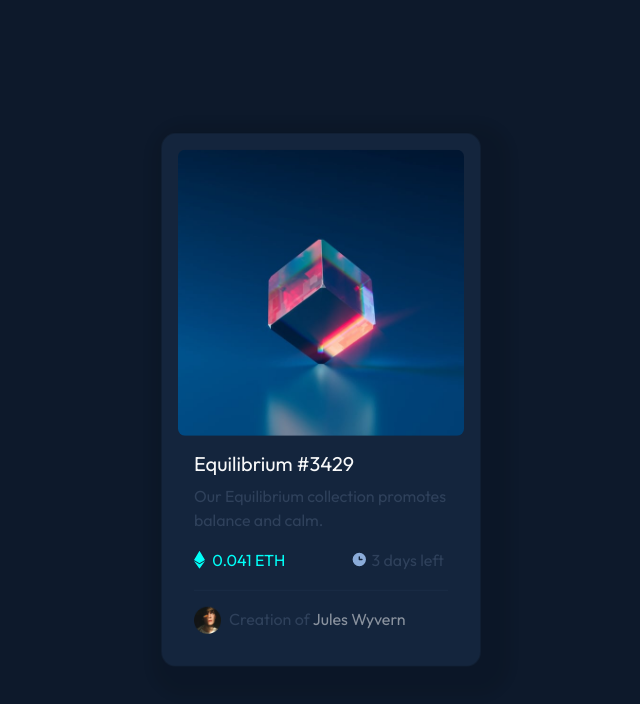
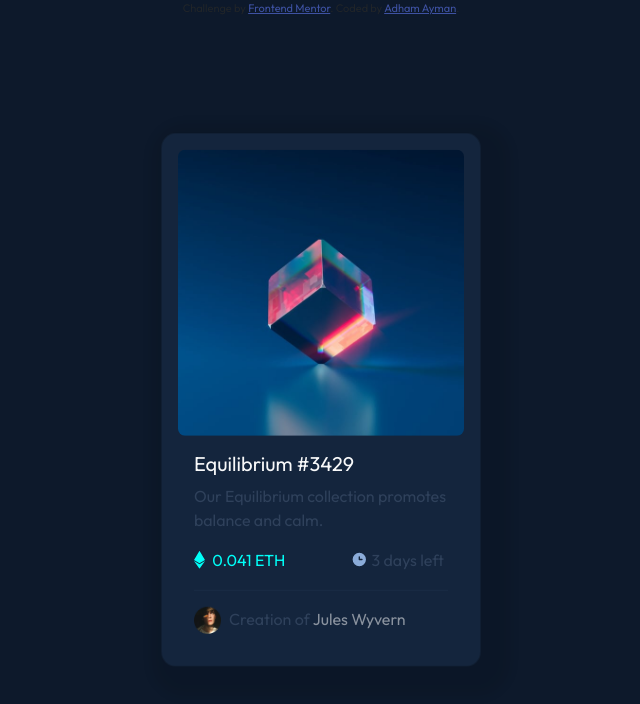
Before and after one commit to AdhamAymanAlrfae/nft-preview-card-component-main, a plain HTML site: page index.html in a window 1280 px wide. Shown: the whole page, without its empty margins (319-959 px from the left). Drawn offline with Linux system fonts and the light colour scheme; files whose address does not match are found by name.

Commit message:
Update index.html

```diff
--- a/index.html
+++ b/index.html
@@ -70,12 +70,12 @@
       </div>
     </div>
 
-    <!-- <div class="attribution">
+    <div class="attribution">
       Challenge by
       <a href="https://www.frontendmentor.io?ref=challenge" target="_blank"
         >Frontend Mentor</a
-      >. Coded by <a href="#">Your Name Here</a>.
-    </div> -->
+      >. Coded by <a href="https://github.com/AdhamAymanAlrfae">Adham Ayman</a>.
+    </div>
     <script src="js//bootstrap.bundle.min.js"></script>
   </body>
 </html>
```
